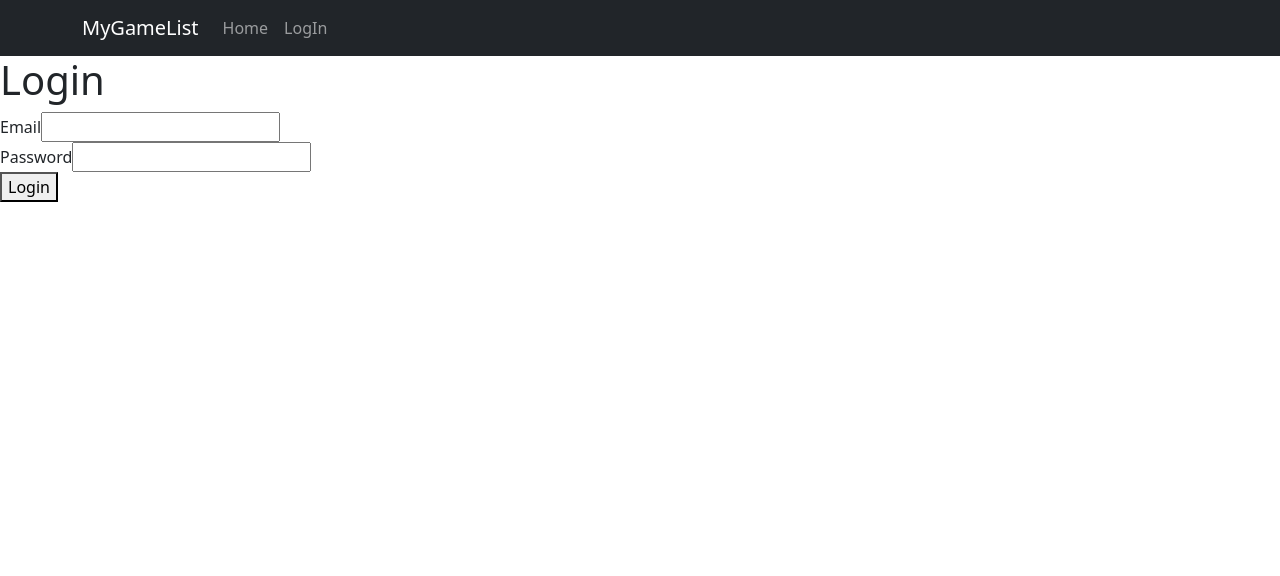
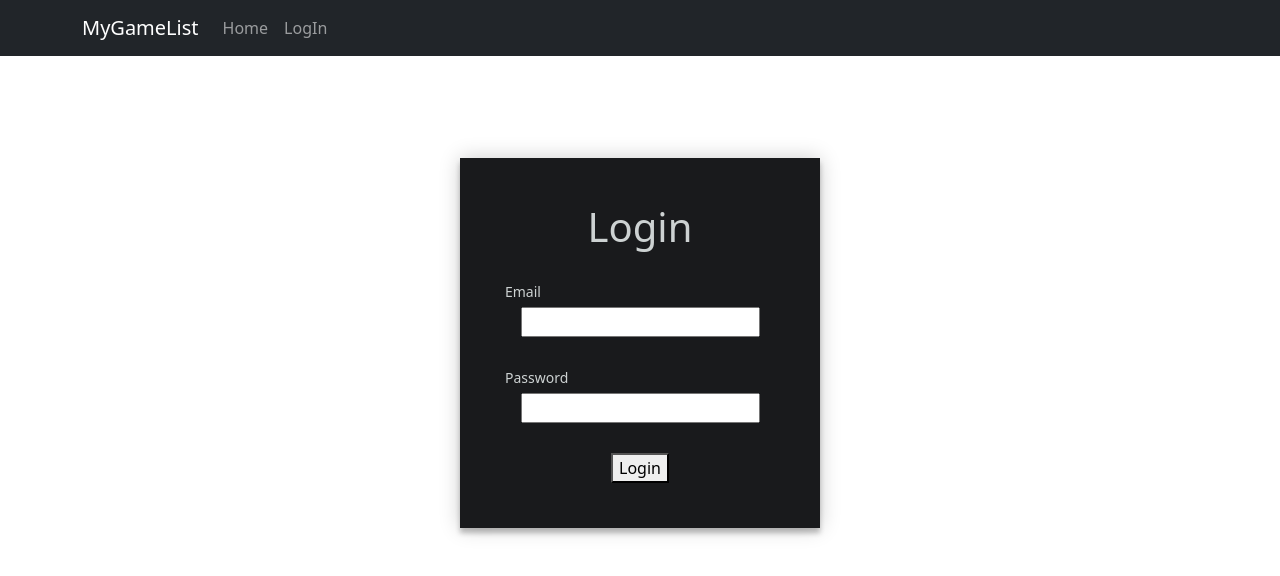
Before and after one commit to AnthonySultanov/pp-IT, a React (Create React App) app: page /loginpage in a window 1280 px wide. Shown: the top 576 px of the page. Built offline with nearby package versions, Linux system fonts and the light colour scheme.

Commit message:
Marko
Changed the login page css and added a filter for the password

```diff
--- a/src/App.css
+++ b/src/App.css
@@ -101,6 +101,50 @@ input[type="text"] {
   }
 }
 
+.login-page {
+  width: 360px;
+  padding: 8% 0 0;
+  margin: auto;
+}
+
+.form {
+  position: relative;
+  z-index: 1;
+  background: #191a1c;
+  max-width: 360px;
+  margin: 0 auto 100px;
+  padding: 45px;
+  text-align: center;
+  box-shadow: 0 0 20px 0 rgba(0, 0, 0, 0.2), 0 5px 5px 0 rgba(0, 0, 0, 0.24);
+}
+
+h1 {
+  color: #cdd2d2;
+  font-weight: 400;
+  margin-bottom: 30px;
+}
+
+.error {
+  color: #ff0000;
+  margin-bottom: 20px;
+}
+
+.form-group {
+  position: relative;
+  margin-bottom: 30px;
+}
+
+.form-group label {
+  display: block;
+  color: #cdd2d2;
+  margin-bottom: 5px;
+  font-weight: 400;
+  font-size: 14px;
+  text-align: left;
+}
+
+
+
 
 
 /* .gamesbannerimage {
--- a/src/components/loginpage.js
+++ b/src/components/loginpage.js
@@ -1,6 +1,7 @@
 import React, { Component } from 'react';
 import { Navigate } from 'react-router-dom';
 import axios from 'axios';
+
 
 export class Loginpage extends Component {
   constructor(props) {
@@ -16,7 +17,7 @@ export class Loginpage extends Component {
   handleSubmit = async (event) => {
     event.preventDefault();
     try {
-      const response = await axios.post('http://localhost:5000/login', {
+      const response = await axios.post('http://localhost:5000/api/login', {
         email: this.state.email,
         password: this.state.password
       }, {
@@ -24,17 +25,16 @@ export class Loginpage extends Component {
           'Content-Type': 'application/json'
         }
       });
-
       if (response.data.token) {
         localStorage.setItem('token', response.data.token);
         this.setState({ loggedIn: true });
-        this.props.history.push('/home'); // redirect to homepage
+        // Redirect to home page
+        return <Navigate to='/' />;
       }
     } catch (error) {
       this.setState({ error: 'Invalid email or password' });
     }
   }
-
 
   render() {
     const { email, password, loggedIn, error } = this.state;
@@ -44,21 +44,23 @@ export class Loginpage extends Component {
     }
 
     return (
-      <div>
+      <div className="login-page">
+        <div className="form">
           <h1>Login</h1>
-        {error && <div>{error}</div>}
+          {error && <div className="error">{error}</div>}
           <form onSubmit={this.handleSubmit}>
-          <div>
+            <div className="form-group">
               <label>Email</label>
               <input type='email' onChange={(e) => this.setState({ email: e.target.value })} value={email} required />
             </div>
-          <div>
+            <div className="form-group">
               <label>Password</label>
               <input type='password' onChange={(e) => this.setState({ password: e.target.value })} value={password} required />
             </div>
             <button type='submit'>Login</button>
           </form>
         </div>
+      </div>
     );
   }
 }
```
Lines whose indentation alone changed are shown as unchanged.
